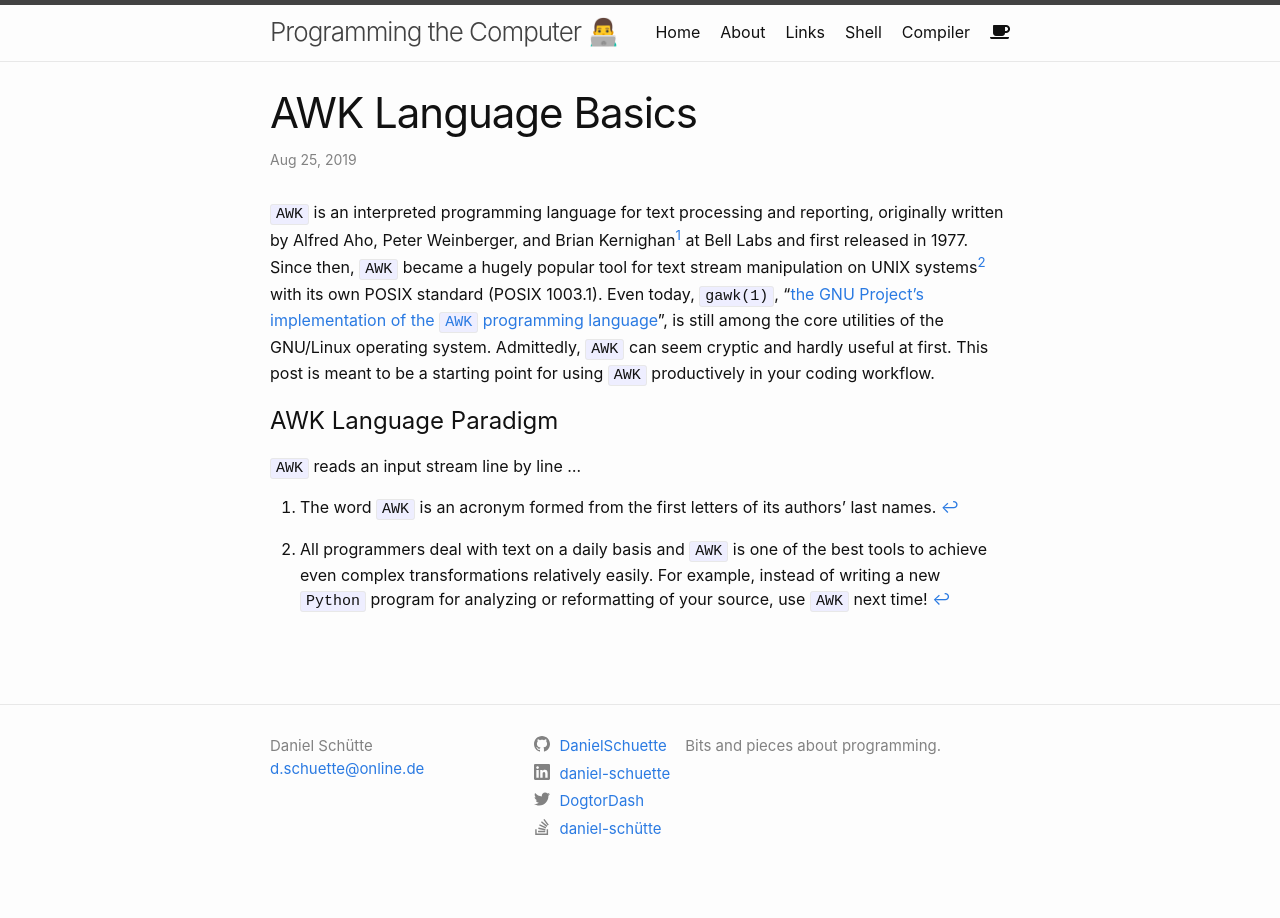
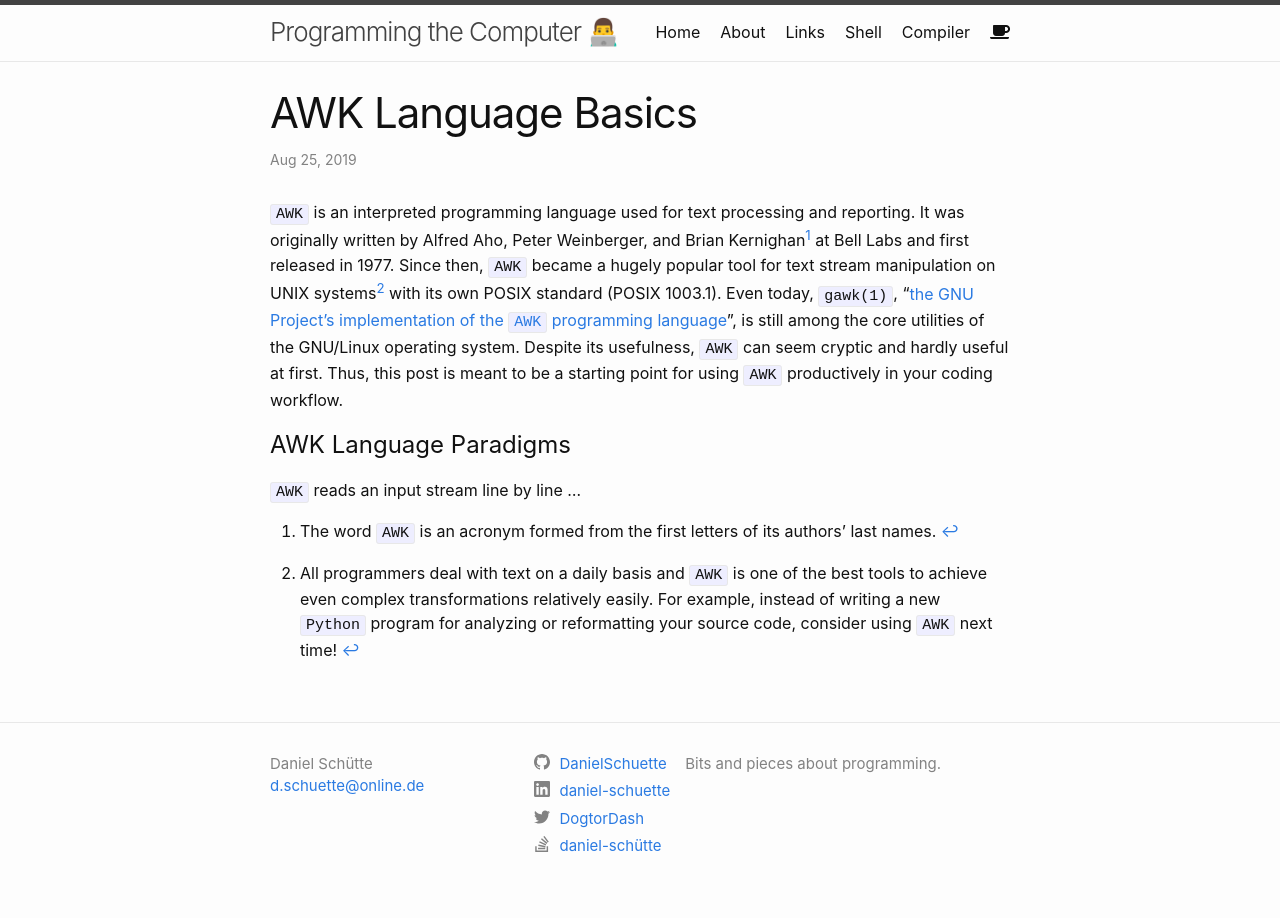
Before and after one commit to DanielSchuette/DanielSchuette.github.io, a Jekyll site: the page built from _posts/2019-08-25-awk_basics.md, in a window 1280 px wide. Built offline with Jekyll 4.4.1, drawn with Linux system fonts in a browser that asks for light colours; nearby versions of some CDN libraries; some web fonts are replaced; comment, search, counter and statistics services are not loaded.

Commit message:
update awk post

```diff
--- a/_posts/2019-08-25-awk_basics.md
+++ b/_posts/2019-08-25-awk_basics.md
@@ -5,10 +5,10 @@ date:   2019-08-25 20:24:00 +0200
 categories: awk
 ---
 
-`AWK` is an interpreted programming language for text processing and reporting, originally written by Alfred Aho, Peter Weinberger, and Brian Kernighan[^1] at Bell Labs and first released in 1977. Since then, `AWK` became a hugely popular tool for text stream manipulation on UNIX systems[^2] with its own POSIX standard (POSIX 1003.1). Even today, `gawk(1)`, "[the GNU Project's implementation of the `AWK` programming language](https://www.gnu.org/software/gawk/manual/gawk.html)", is still among the core utilities of the GNU/Linux operating system. Admittedly, `AWK` can seem cryptic and hardly useful at first. This post is meant to be a starting point for using `AWK` productively in your coding workflow.
+`AWK` is an interpreted programming language used for text processing and reporting. It was originally written by Alfred Aho, Peter Weinberger, and Brian Kernighan[^1] at Bell Labs and first released in 1977. Since then, `AWK` became a hugely popular tool for text stream manipulation on UNIX systems[^2] with its own POSIX standard (POSIX 1003.1). Even today, `gawk(1)`, "[the GNU Project's implementation of the `AWK` programming language](https://www.gnu.org/software/gawk/manual/gawk.html)", is still among the core utilities of the GNU/Linux operating system. Despite its usefulness, `AWK` can seem cryptic and hardly useful at first. Thus, this post is meant to be a starting point for using `AWK` productively in your coding workflow.
 
-# AWK Language Paradigm
+# AWK Language Paradigms
 `AWK` reads an input stream line by line ...
 
 [^1]: The word `AWK` is an acronym formed from the first letters of its authors' last names.
-[^2]: All programmers deal with text on a daily basis and `AWK` is one of the best tools to achieve even complex transformations relatively easily. For example, instead of writing a new `Python` program for analyzing or reformatting of your source, use `AWK` next time!
+[^2]: All programmers deal with text on a daily basis and `AWK` is one of the best tools to achieve even complex transformations relatively easily. For example, instead of writing a new `Python` program for analyzing or reformatting your source code, consider using `AWK` next time!
```
